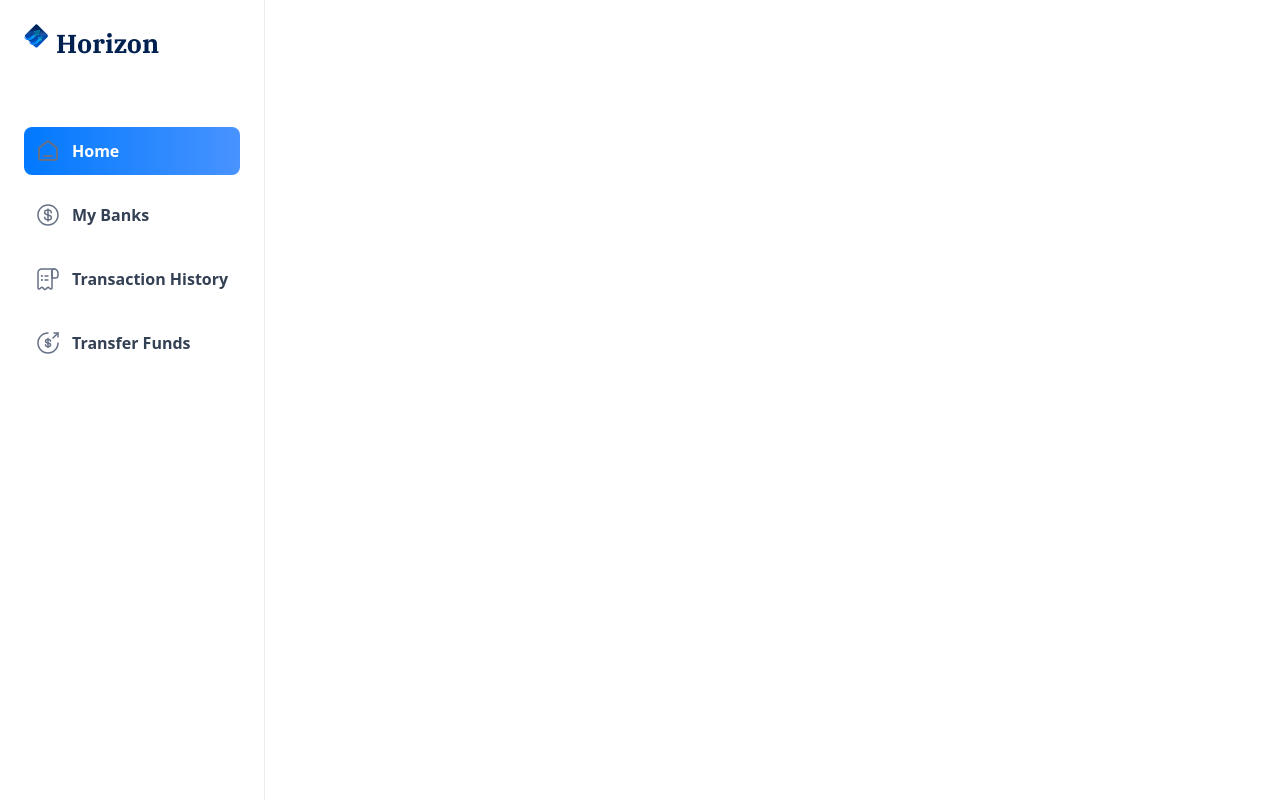
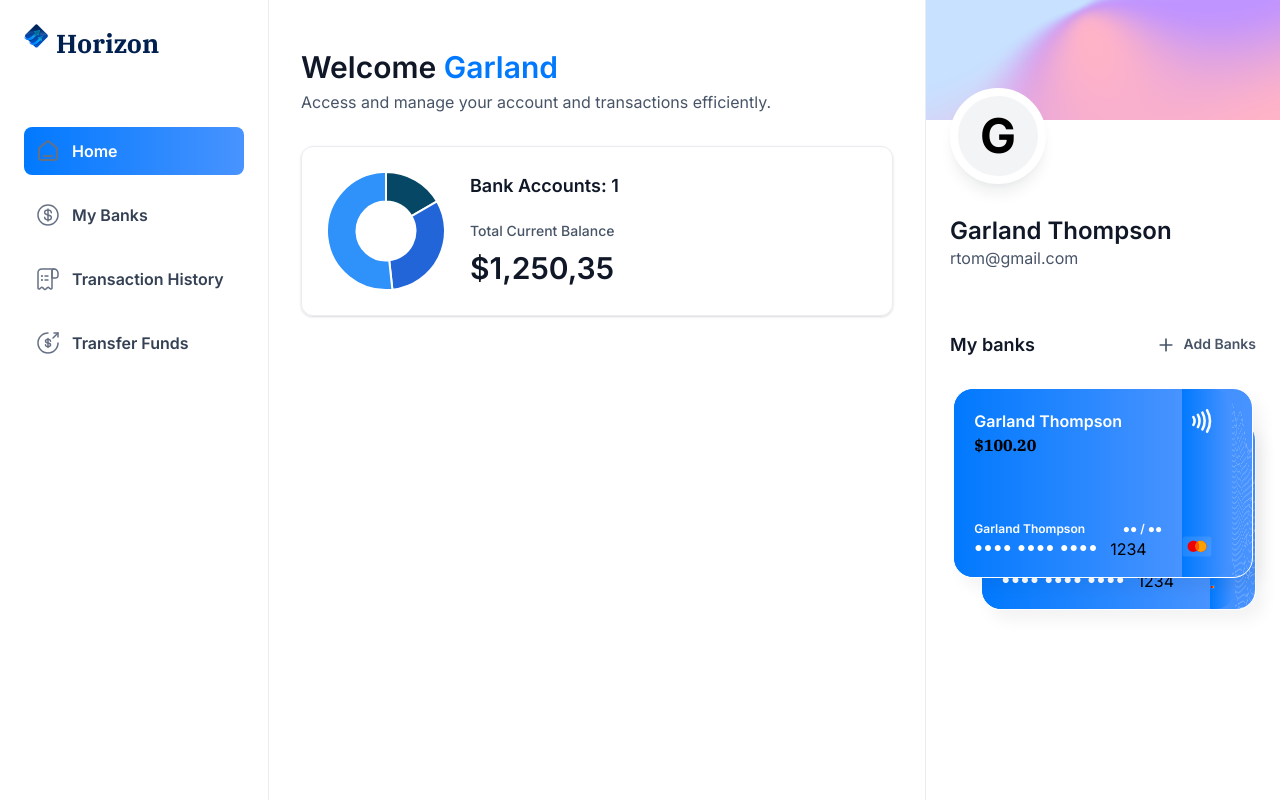
Before and after one commit to rtom03/fintech, a Next.js app: page / in a window 1280 px wide. Shown: the top 802 px of the page. Built offline with nearby package versions, Linux system fonts and the light colour scheme.

Commit message:
implement card

```diff
--- a/app/(root)/layout.tsx
+++ b/app/(root)/layout.tsx
@@ -11,7 +11,7 @@
 
   const loggedIn = {firstName: 'Garland',lastName:'Thompson'}
   return (
-   <main>
+   <main className="flex h-screen w-full font-inter">
     <SideBar user={loggedIn}/>
      <div className="flex size-full flex-col">
         <div className="root-layout">
@@ -23,12 +23,10 @@
           />
           <div>
             <MobileNav  user={loggedIn}/>
-          </div>
         </div>
-
-     </div>
+        </div>
     {children}
-
+   </div>
    </main>
   );
 }
--- /dev/null
+++ b/app/(root)/my-banks/page.tsx
@@ -0,0 +1,11 @@
+import React from 'react'
+
+const MyBanks = () => {
+  return (
+    <div>
+      My Banks
+    </div>
+  )
+}
+
+export default MyBanks
--- a/app/(root)/page.tsx
+++ b/app/(root)/page.tsx
@@ -1,10 +1,12 @@
 import HeaderBox from '@/components/HeaderBox'
+import RightSideBar from '@/components/RightSideBar'
 import TotalBalanceBox from '@/components/TotalBalanceBox'
 import React from 'react'
 
 const Home = () => {
 
-  const loggedIn = { firstName: 'Garland'}
+  const loggedIn = { firstName: 'Garland',
+  lastName:'Thompson',email:'rtom@gmail.com'}
   return (
     <div>
       <section className='home'>
@@ -22,7 +24,13 @@
             totalCurrentBalance={1250.35}
             />
             </header>
+
+
           </div>
+          <RightSideBar user={loggedIn}
+          transactions={[]}
+          banks={[{currentBalance:100.20},{currentBalance:10200.30}]}
+          />
       </section>
     </div>
   )
--- /dev/null
+++ b/app/(root)/payment-transfer/page.tsx
@@ -0,0 +1,11 @@
+import React from 'react'
+
+const Transaction = () => {
+  return (
+    <div>
+      Transaction
+    </div>
+  )
+}
+
+export default Transaction
--- /dev/null
+++ b/app/(root)/transaction-history/page.tsx
@@ -0,0 +1,11 @@
+import React from 'react'
+
+const PaymentTransaction = () => {
+  return (
+    <div>
+      PaymentTransaction
+    </div>
+  )
+}
+
+export default PaymentTransaction
--- /dev/null
+++ b/components/BankCard.tsx
@@ -0,0 +1,63 @@
+import { formatAmount } from '@/lib/utils'
+import Image from 'next/image'
+import Link from 'next/link'
+import React from 'react'
+
+const BankCard = ({ account, userName, showBalance=true}:CreditCardProps
+
+) => {
+  return (
+    <div className='flex flex-col'>
+      <Link href="/" className='bank-card'>
+        <div className='bank-card_content'>
+        <div >
+           <h1 className='text-16 font-semibold text-white'>
+            {account.name || userName}
+           </h1>
+           <p className='font-ibm-plex-serif font-black'>
+            {formatAmount(account.currentBalance )}
+           </p>
+        </div>
+        <article className='flex flex-col'>
+              <div className='flex justify-between gap-4'>
+                 <h1 className='text-12 font-semibold text-white'>
+                    {userName}
+                 </h1>
+                 <h2 className='text-12 font-semibold text-white'>
+                 ●● / ●●
+                 </h2>
+              </div>
+              <div className='flex gap-3'>
+              <p className='text-14 font-semibold tracking-[1.1px] text-white'>
+              ●●●● ●●●● ●●●●
+              </p>
+       <span className='text-16'>1234</span>
+              </div>
+        </article>
+        </div>
+        <div className='bank-card_icon'>
+           <Image
+           src="/icons/Paypass.svg"
+           width={20}
+           height={24}
+           alt="pay"/>
+           <Image
+           src="/icons/mastercard.svg"
+           width={45}
+           height={32}
+           alt="mastercard"
+           />
+        </div>
+        <Image
+        src="/icons/lines.png"
+        width={20}
+        height={15}
+        alt="lines"
+        />
+
+      </Link>
+    </div>
+  )
+}
+
+export default BankCard
--- /dev/null
+++ b/components/RightSideBar.tsx
@@ -0,0 +1,69 @@
+import Image from 'next/image'
+import Link from 'next/link'
+import React from 'react'
+import BankCard from './BankCard'
+
+const RightSideBar = ({ user,transactions,banks}:
+    RightSidebarProps
+) => {
+  return (
+    <aside className='right-sidebar'>
+      <section className='felx flex-col pb-8'>
+        <div className='profile-banner'/>
+        <div className='profile'>
+            <div className='profile-img'>
+                <span className='text-5xl font-bold'>{user.firstName[0]}</span>
+            </div>
+            <div className='profile-details'>
+                <h1 className='profile-name'>
+                    {user.firstName} {user.lastName}
+                    </h1>
+                    <p className='profile-email'>
+                        {user.email}
+                    </p>
+            </div>
+        </div>
+      </section>
+      <section className='banks'>
+        <div className='flex w-full justify-between'>
+            <h2 className='header-2'>My banks</h2>
+            <Link href="/" className='flex gap-2'>
+                <Image
+                src="/icons/plus.svg"
+                width={20}
+                height={20}
+                alt="plus"
+                />
+                <h2 className='text-14 font-semibold text-gray-600'>
+                    Add Banks
+                </h2>
+            </Link>
+        </div>
+          {banks?.length > 0 && (
+            <div className='relative flex flex-1 flex-col items-center justify-center gap-5'>
+                <div className='relative z-10'>
+                   <BankCard
+                   key={banks[0].$id}
+                   account={banks[0]}
+                   userName={`${user.firstName} ${user.lastName}`}
+                   showBalance={false}
+                   />
+                </div>
+                {banks[1] && (
+                    <div className='absolute right-0 top-8 z-0 w-[90%]'>
+                         <BankCard
+                         key={banks[1].$id}
+                         account={banks[1]}
+                         userName={`${user.firstName} ${user.lastName}`}
+                         showBalance={false}
+                         />
+                    </div>
+                )}
+            </div>
+  )}
+      </section>
+    </aside>
+  )
+}
+
+export default RightSideBar
--- a/components/SideBar.tsx
+++ b/components/SideBar.tsx
@@ -33,7 +33,7 @@
            key={item.label}
            className={cn('sidebar-link',{
             'bg-bank-gradient':isActive})}>
-         <div className='relative size-6'>
+         <div className='relative size-6 '>
             <Image
             src={item.imgURL}
             alt={item.label}
@@ -44,7 +44,7 @@
          </div>
          <p className={cn(
             'sidebar-label',{
-               '!text-white':isActive
+               '!text-white w-40':isActive
             }
            )}>{item.label}</p>
             </Link>
```
